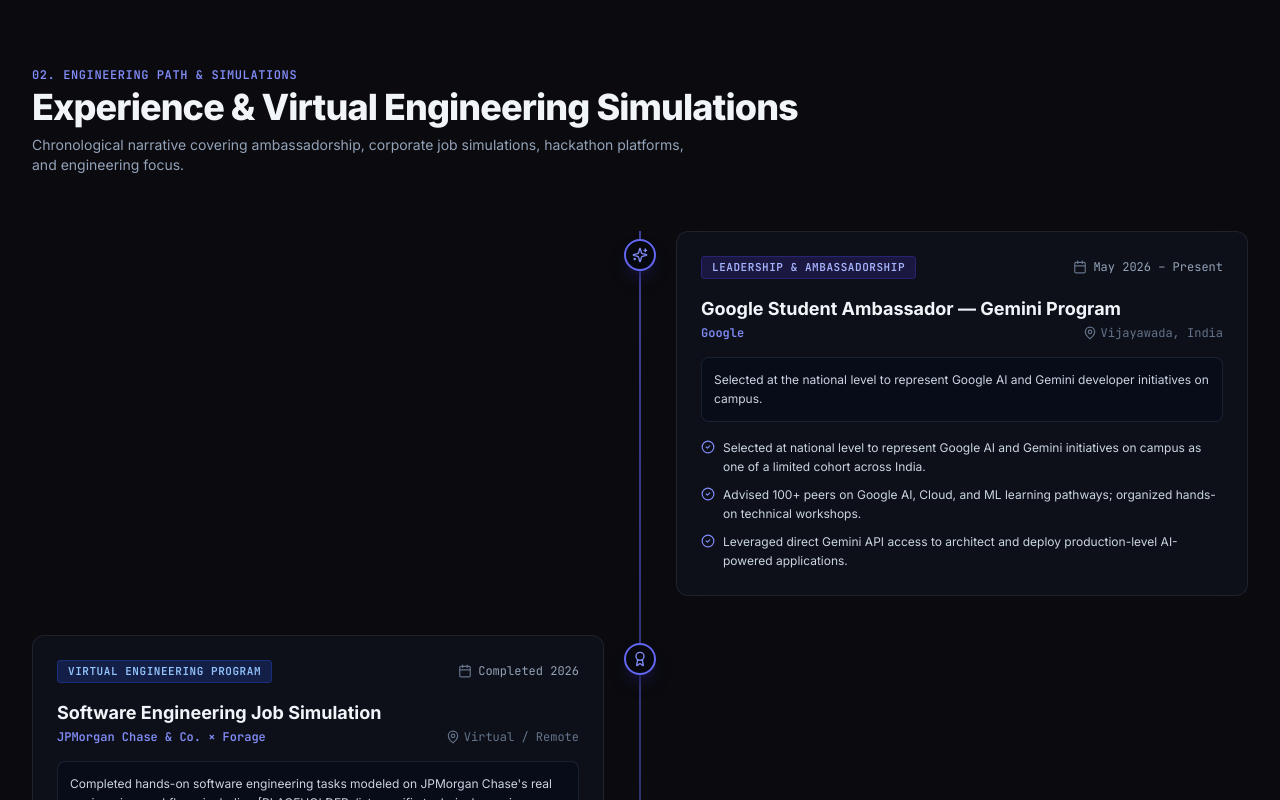
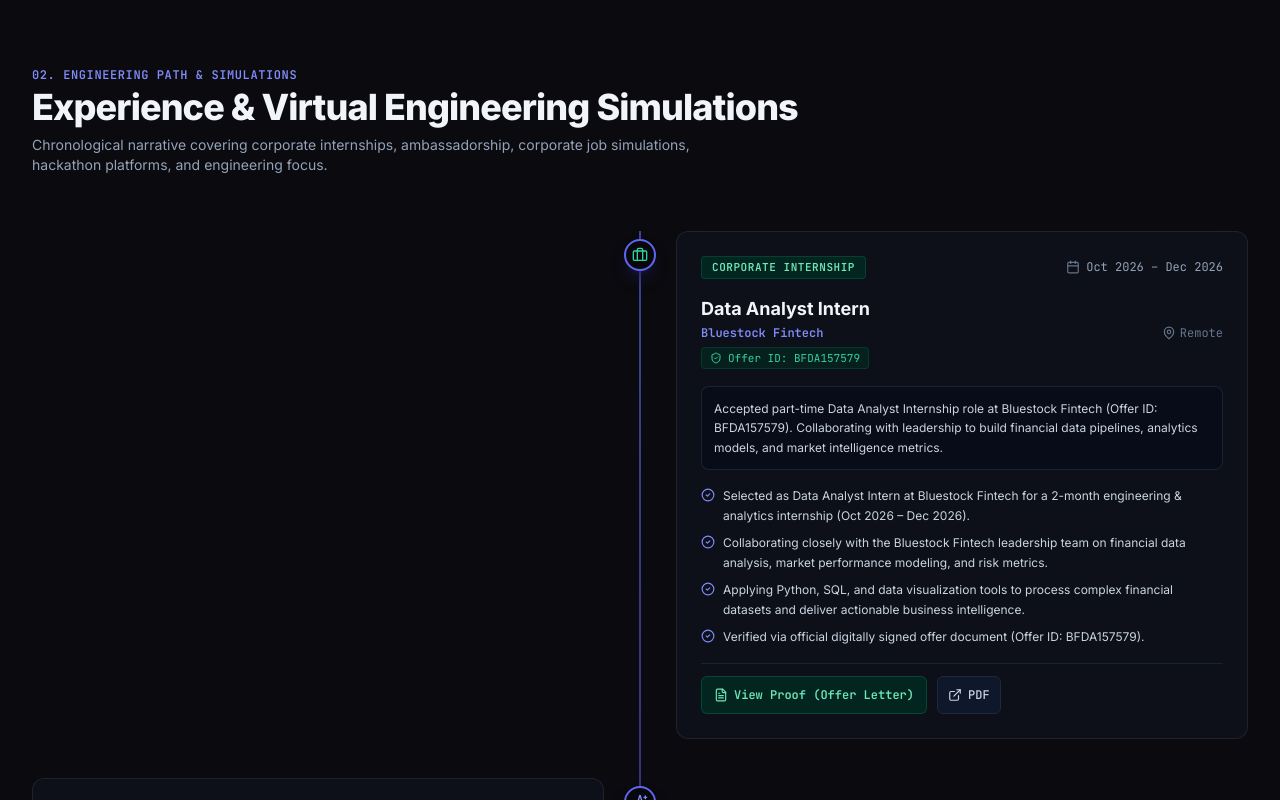
Before and after one commit to NaniToka/toka.portfolio, a React (Vite) app: page / in a window 1280 px wide. Shown: the part 2720-3520 px from the top of the page. Built offline with nearby package versions, Linux system fonts and the light colour scheme.

Commit message:
Added my internship experience

```diff
--- a/src/components/Experience.tsx
+++ b/src/components/Experience.tsx
@@ -1,11 +1,13 @@
-import React from 'react';
+import React, { useState, useEffect } from 'react';
 import { motion } from 'framer-motion';
-import { Calendar, MapPin, CheckCircle2, ExternalLink, Sparkles, Award, Trophy, Code2 } from 'lucide-react';
+import { Calendar, MapPin, CheckCircle2, ExternalLink, Sparkles, Award, Trophy, Code2, Briefcase, FileText, Download, X, ShieldCheck } from 'lucide-react';
 import { EXPERIENCE_ITEMS } from '../data/portfolioData';
 import { ExperienceItem } from '../types/portfolio';
 
 const getTypeIcon = (type: ExperienceItem['type']) => {
   switch (type) {
+    case 'internship':
+      return <Briefcase className="w-4 h-4 text-emerald-400" />;
     case 'ambassadorship':
       return <Sparkles className="w-4 h-4 text-indigo-400" />;
     case 'virtual':
@@ -19,6 +21,8 @@
 
 const getBadgeStyle = (type: ExperienceItem['type']) => {
   switch (type) {
+    case 'internship':
+      return 'bg-emerald-950/80 text-emerald-300 border-emerald-800/50';
     case 'ambassadorship':
       return 'bg-indigo-950/80 text-indigo-300 border-indigo-800/50';
     case 'virtual':
@@ -31,6 +35,26 @@
 };
 
 export const Experience: React.FC = () => {
+  const [selectedProof, setSelectedProof] = useState<{ title: string; pdfUrl: string; offerId?: string } | null>(null);
+
+  useEffect(() => {
+    const handleKeyDown = (e: KeyboardEvent) => {
+      if (e.key === 'Escape' && selectedProof) {
+        setSelectedProof(null);
+      }
+    };
+    if (selectedProof) {
+      document.body.style.overflow = 'hidden';
+      window.addEventListener('keydown', handleKeyDown);
+    } else {
+      document.body.style.overflow = '';
+    }
+    return () => {
+      document.body.style.overflow = '';
+      window.removeEventListener('keydown', handleKeyDown);
+    };
+  }, [selectedProof]);
+
   return (
     <section id="experience" className="py-20 relative">
       {/* Background Soft Glow Orb */}
@@ -47,7 +71,7 @@
             Experience & Virtual Engineering Simulations
           </h2>
           <p className="text-slate-400 text-sm mt-2 max-w-2xl">
-            Chronological narrative covering ambassadorship, corporate job simulations, hackathon platforms, and engineering focus.
+            Chronological narrative covering corporate internships, ambassadorship, corporate job simulations, hackathon platforms, and engineering focus.
           </p>
         </div>
 
@@ -97,6 +121,11 @@
                           <MapPin className="w-3.5 h-3.5 text-slate-500" /> {item.location}
                         </span>
                       </div>
+                      {item.offerId && (
+                        <div className="mt-1.5 inline-flex items-center gap-1.5 font-mono text-[11px] text-emerald-400 bg-emerald-950/60 border border-emerald-800/40 px-2 py-0.5 rounded">
+                          <ShieldCheck className="w-3 h-3" /> Offer ID: {item.offerId}
+                        </div>
+                      )}
                     </div>
 
                     {/* Summary Description */}
@@ -116,9 +145,33 @@
                       ))}
                     </ul>
 
-                    {/* Verification Link Button for Virtual Simulations & Hackathons */}
+                    {/* Proof & Verification Buttons */}
+                    {(item.proofUrl || item.verifyUrl) && (
+                      <div className="pt-3 border-t border-slate-800/80 flex flex-wrap items-center gap-2.5">
+                        {item.proofUrl && (
+                          <button
+                            onClick={() => setSelectedProof({
+                              title: `${item.role} Offer Letter — ${item.organization}`,
+                              pdfUrl: item.proofUrl!,
+                              offerId: item.offerId
+                            })}
+                            className="btn-hover inline-flex items-center gap-1.5 px-3 py-1.5 rounded-md bg-emerald-950/80 hover:bg-emerald-900/80 border border-emerald-800/60 text-emerald-300 font-mono text-xs font-semibold min-h-[38px] transition-all"
+                          >
+                            <FileText className="w-3.5 h-3.5" /> View Proof (Offer Letter)
+                          </button>
+                        )}
+                        {item.proofUrl && (
+                          <a
+                            href={item.proofUrl}
+                            target="_blank"
+                            rel="noopener noreferrer"
+                            className="btn-hover inline-flex items-center gap-1.5 px-2.5 py-1.5 rounded-md bg-slate-900 hover:bg-slate-800 border border-slate-800 text-slate-300 hover:text-white font-mono text-xs font-medium min-h-[38px]"
+                            title="Open PDF directly in new window"
+                          >
+                            <ExternalLink className="w-3.5 h-3.5" /> PDF
+                          </a>
+                        )}
                         {item.verifyUrl && (
-                      <div className="pt-2 border-t border-slate-800/80">
                           <a
                             href={item.verifyUrl}
                             target="_blank"
@@ -127,6 +180,7 @@
                           >
                             <ExternalLink className="w-3.5 h-3.5" /> Verify Credential
                           </a>
+                        )}
                       </div>
                     )}
 
@@ -138,6 +192,105 @@
         </div>
 
       </div>
+
+      {/* Proof Modal Viewer Overlay */}
+      {selectedProof && (
+        <div
+          className="fixed inset-0 z-50 flex items-center justify-center p-3 sm:p-6 bg-black/80 backdrop-blur-md animate-fadeIn"
+          onClick={() => setSelectedProof(null)}
+        >
+          <div
+            className="relative w-full max-w-5xl h-[90vh] bg-[#0C0F17] border border-slate-800 rounded-xl flex flex-col overflow-hidden shadow-2xl"
+            onClick={(e) => e.stopPropagation()}
+          >
+            {/* Modal Header */}
+            <div className="flex items-center justify-between px-4 sm:px-6 py-3.5 bg-slate-900/90 border-b border-slate-800">
+              <div className="flex items-center gap-2.5">
+                <FileText className="w-5 h-5 text-emerald-400" />
+                <div>
+                  <h3 className="font-mono text-sm sm:text-base font-semibold text-slate-100">
+                    {selectedProof.title}
+                  </h3>
+                  {selectedProof.offerId && (
+                    <span className="font-mono text-xs text-emerald-400 block">
+                      Offer ID: {selectedProof.offerId} • Digitally Signed Document
+                    </span>
+                  )}
+                </div>
+              </div>
+
+              <div className="flex items-center gap-2">
+                <a
+                  href={selectedProof.pdfUrl}
+                  target="_blank"
+                  rel="noopener noreferrer"
+                  className="hidden sm:inline-flex items-center gap-1.5 px-3 py-1.5 text-xs font-mono font-medium rounded-md bg-slate-800 hover:bg-slate-700 text-slate-200 border border-slate-700 transition-colors"
+                >
+                  <ExternalLink className="w-3.5 h-3.5" /> Open Fullscreen
+                </a>
+
+                <a
+                  href={selectedProof.pdfUrl}
+                  download="Bluestock_Fintech_Offer_Letter.pdf"
+                  className="inline-flex items-center gap-1.5 px-3 py-1.5 text-xs font-mono font-semibold rounded-md bg-emerald-600 hover:bg-emerald-500 text-white transition-colors shadow-sm"
+                >
+                  <Download className="w-3.5 h-3.5" /> Download PDF
+                </a>
+
+                <button
+                  onClick={() => setSelectedProof(null)}
+                  className="p-1.5 text-slate-400 hover:text-white rounded-md hover:bg-slate-800 transition-colors"
+                  aria-label="Close modal"
+                >
+                  <X className="w-5 h-5" />
+                </button>
+              </div>
+            </div>
+
+            {/* Modal Body with Embed & Mobile Fallback */}
+            <div className="flex-1 w-full h-full bg-[#181B24] relative">
+              <object
+                data={selectedProof.pdfUrl}
+                type="application/pdf"
+                className="w-full h-full border-none"
+              >
+                <iframe
+                  src={`${selectedProof.pdfUrl}#toolbar=1&navpanes=0`}
+                  title="Proof Document Preview"
+                  className="w-full h-full border-none"
+                >
+                  <div className="flex flex-col items-center justify-center h-full p-6 text-center bg-[#0C0F17]">
+                    <FileText className="w-12 h-12 text-emerald-400 mb-3" />
+                    <h4 className="text-lg font-semibold text-slate-100 mb-2">
+                      Proof Document Preview
+                    </h4>
+                    <p className="text-sm text-slate-400 max-w-md mb-6 leading-relaxed">
+                      You can view or download the offer letter PDF directly below.
+                    </p>
+                    <div className="flex flex-wrap gap-3 justify-center">
+                      <a
+                        href={selectedProof.pdfUrl}
+                        target="_blank"
+                        rel="noopener noreferrer"
+                        className="inline-flex items-center gap-2 px-4 py-2 text-xs font-mono font-semibold rounded-md bg-emerald-600 hover:bg-emerald-500 text-white transition-colors"
+                      >
+                        <ExternalLink className="w-4 h-4" /> View PDF in New Tab
+                      </a>
+                      <a
+                        href={selectedProof.pdfUrl}
+                        download="Bluestock_Fintech_Offer_Letter.pdf"
+                        className="inline-flex items-center gap-2 px-4 py-2 text-xs font-mono font-semibold rounded-md bg-slate-800 hover:bg-slate-700 text-slate-200 border border-slate-700 transition-colors"
+                      >
+                        <Download className="w-4 h-4" /> Download PDF Directly
+                      </a>
+                    </div>
+                  </div>
+                </iframe>
+              </object>
+            </div>
+          </div>
+        </div>
+      )}
     </section>
   );
 };
--- a/src/data/portfolioData.ts
+++ b/src/data/portfolioData.ts
@@ -264,6 +264,12 @@
 
 export const ACHIEVEMENTS: Achievement[] = [
   {
+    id: "bluestock-internship",
+    title: "Data Analyst Intern at Bluestock Fintech",
+    event: "Bluestock Fintech (Offer ID: BFDA157579)",
+    description: "Selected for part-time remote Data Analyst Internship (Oct 2026 – Dec 2026), working on financial data analytics and market performance modeling."
+  },
+  {
     id: "hackathons-13",
     title: "13+ Hackathons & Engineering Competitions",
     event: "Google Solution Challenge, PromptWars, Meta PyTorch Hackathon, Ascent 2026",
@@ -278,6 +284,24 @@
 ];
 
 export const EXPERIENCE_ITEMS: ExperienceItem[] = [
+  {
+    id: "bluestock-internship",
+    role: "Data Analyst Intern",
+    organization: "Bluestock Fintech",
+    period: "Oct 2026 – Dec 2026",
+    location: "Remote",
+    type: "internship",
+    badgeLabel: "Corporate Internship",
+    proofUrl: "/bluestock-internship-offer.pdf",
+    offerId: "BFDA157579",
+    description: "Accepted part-time Data Analyst Internship role at Bluestock Fintech (Offer ID: BFDA157579). Collaborating with leadership to build financial data pipelines, analytics models, and market intelligence metrics.",
+    bullets: [
+      "Selected as Data Analyst Intern at Bluestock Fintech for a 2-month engineering & analytics internship (Oct 2026 – Dec 2026).",
+      "Collaborating closely with the Bluestock Fintech leadership team on financial data analysis, market performance modeling, and risk metrics.",
+      "Applying Python, SQL, and data visualization tools to process complex financial datasets and deliver actionable business intelligence.",
+      "Verified via official digitally signed offer document (Offer ID: BFDA157579)."
+    ]
+  },
   {
     id: "gsa-2026",
     role: "Google Student Ambassador — Gemini Program",
--- a/src/types/portfolio.ts
+++ b/src/types/portfolio.ts
@@ -55,9 +55,11 @@
   location: string;
   description?: string;
   bullets: string[];
-  type: 'role' | 'hackathon' | 'virtual' | 'ambassadorship';
+  type: 'internship' | 'role' | 'hackathon' | 'virtual' | 'ambassadorship';
   badgeLabel?: string;
   verifyUrl?: string;
+  proofUrl?: string;
+  offerId?: string;
 }
 
 export interface Setback {
```
Also changed, not shown: 2 other files (tests, documents, lock files or other folders). Lines whose indentation alone changed are shown as unchanged.
